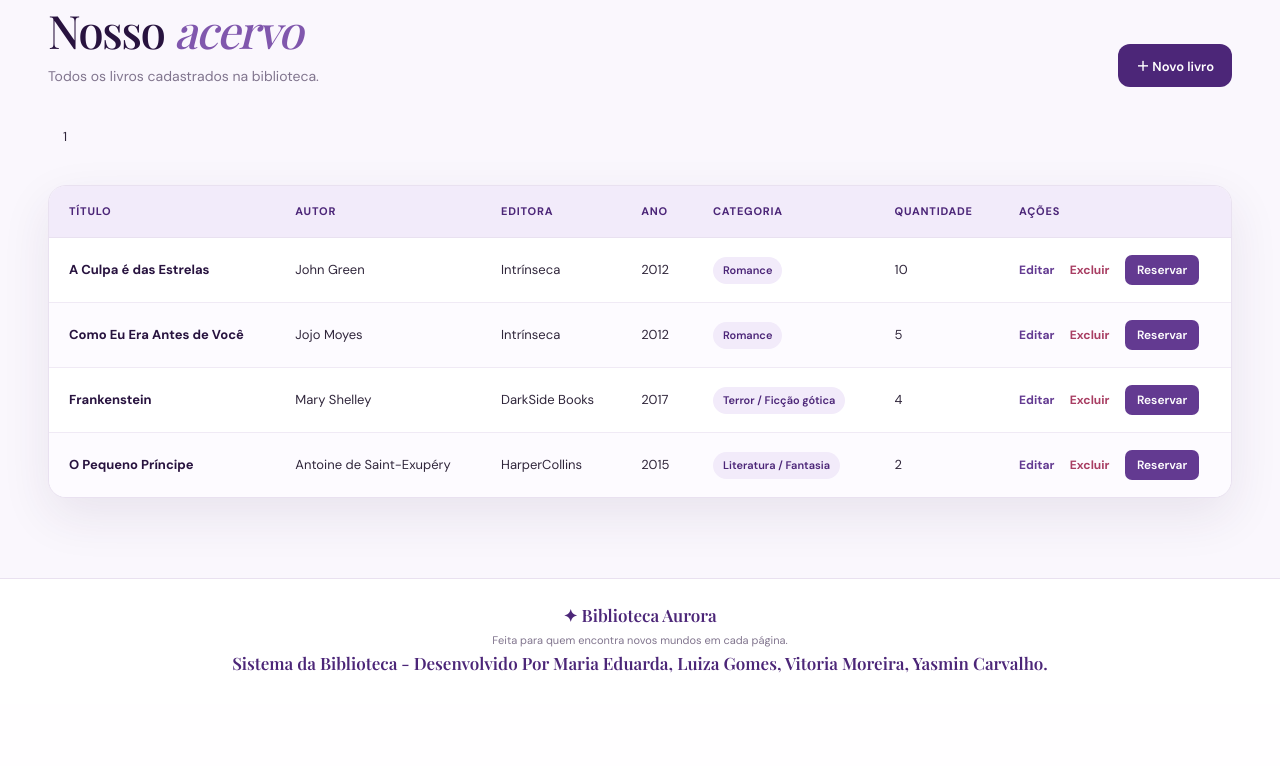
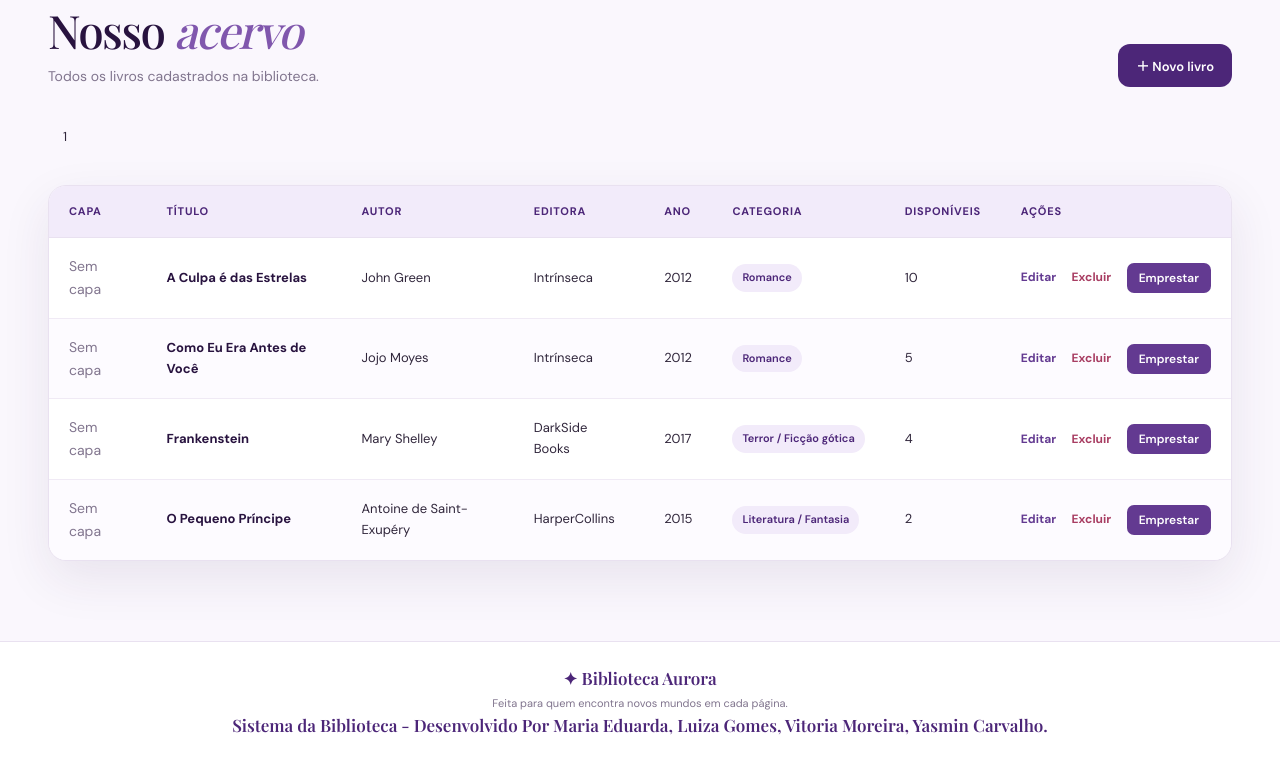
Before and after one commit to mariaeduarda574/Projetofinal_bibliotecaphp, a PHP site: page /livros/listar.php in a window 1280 px wide. Shown: the part 160-926 px from the top of the page. Before the commit the page ends 833 px from the top, so only its background shows below. Run offline with PHP 8.4, Linux system fonts and the light colour scheme; a user stored in the database is signed in; data comes from the database, SQL or seed files in the repository; some web fonts are replaced.

Commit message:
atualização sistema

```diff
--- a/livros/editar.php
+++ b/livros/editar.php
@@ -1,4 +1,6 @@
 <?php
+require_once __DIR__ . '/../verifica_admin.php';
+
 require __DIR__ . '/verifica_login.php';
 require __DIR__ . '/../conexao.php';
 
--- a/livros/excluir.php
+++ b/livros/excluir.php
@@ -1,5 +1,5 @@
-
 <?php
+require_once __DIR__ . '/../verifica_admin.php';
 require __DIR__ . '/verifica_login.php';
 require __DIR__ . '/../conexao.php';
 
--- a/livros/listar.php
+++ b/livros/listar.php
@@ -1,16 +1,20 @@
+
 <?php
 require __DIR__ . '/verifica_login.php';
 require __DIR__ . '/../conexao.php';
 
 $titulo_pagina = 'Acervo';
 
+$sql = "SELECT * FROM livros ORDER BY titulo";
+$resultado = mysqli_query($conexao, $sql);
+
 require __DIR__ . '/../cabecalho.php';
 
-$sql = "SELECT * FROM livros ORDER BY titulo";
-$resultado = mysqli_query($conexao, $sql);
+$isAdmin = isset($_SESSION['tipo']) && $_SESSION['tipo'] === 'admin';
 ?>
 
 <main class="content-main">
+
     <div class="page-heading">
         <div>
             <span class="eyebrow">CATÁLOGO</span>
@@ -24,16 +28,16 @@ $resultado = mysqli_query($conexao, $sql);
             </p>
         </div>
 
+        <?php if ($isAdmin) { ?>
             <a class="button button-primary" href="cadastrar.php">
                 ＋ Novo livro
             </a>
+        <?php } ?>
     </div>
 
     <?php if (isset($_SESSION['mensagem'])) { ?>
 
-        <?php
-        $tipo_mensagem = $_SESSION['tipo_mensagem'] ?? 'success';
-        ?>
+        <?php $tipo_mensagem = $_SESSION['tipo_mensagem'] ?? 'success'; ?>
 
         <p class="alert alert-<?php echo htmlspecialchars($tipo_mensagem); ?>">
             <?php echo htmlspecialchars($_SESSION['mensagem']); ?>
@@ -51,24 +55,42 @@ $resultado = mysqli_query($conexao, $sql);
         <table>
             <thead>
                 <tr>
+                    <th>Capa</th>
                     <th>Título</th>
                     <th>Autor</th>
                     <th>Editora</th>
                     <th>Ano</th>
                     <th>Categoria</th>
-                    <th>Quantidade</th>
+                    <th>Disponíveis</th>
                     <th>Ações</th>
                 </tr>
             </thead>
 
             <tbody>
 
+                <?php if ($resultado && mysqli_num_rows($resultado) > 0) { ?>
+
+                    <?php while ($livro = mysqli_fetch_assoc($resultado)) { ?>
+
+                        <tr>
+
+                            <td>
                                 <?php
-                if ($resultado && mysqli_num_rows($resultado) > 0) {
-                    while ($livro = mysqli_fetch_assoc($resultado)) {
+                                $imagem = $livro['imagem'] ?? '';
+                                $caminhoImagem = __DIR__ . '/../img/livros/' . basename($imagem);
                                 ?>
 
-                        <tr>
+                                <?php if ($imagem !== '' && is_file($caminhoImagem)) { ?>
+                                    <img
+                                        src="../img/livros/<?php echo rawurlencode(basename($imagem)); ?>"
+                                        alt="Capa de <?php echo htmlspecialchars($livro['titulo']); ?>"
+                                        style="width:65px;height:90px;object-fit:cover;border-radius:6px;"
+                                    >
+                                <?php } else { ?>
+                                    <span class="muted">Sem capa</span>
+                                <?php } ?>
+                            </td>
+
                             <td class="book-title">
                                 <?php echo htmlspecialchars($livro['titulo']); ?>
                             </td>
@@ -82,44 +104,76 @@ $resultado = mysqli_query($conexao, $sql);
                             </td>
 
                             <td>
-                                <?php echo htmlspecialchars((string) $livro['ano_publicacao']); ?>
+                                <?php echo htmlspecialchars((string) ($livro['ano_publicacao'] ?? '')); ?>
                             </td>
 
                             <td>
                                 <span class="category-pill">
-                                    <?php echo htmlspecialchars($livro['categoria']); ?>
+                                    <?php echo htmlspecialchars($livro['categoria'] ?? ''); ?>
                                 </span>
                             </td>
 
                             <td>
-                                <?php echo (int) $livro['quantidade']; ?>
+                                <?php
+                                $disponiveis = (int) $livro['quantidade'];
+                                echo $disponiveis;
+                                ?>
+
+                                <?php if ($disponiveis <= 0) { ?>
+                                    <span class="muted">Indisponível</span>
+                                <?php } ?>
                             </td>
 
                             <td class="actions">
 
-                                <a href="editar.php?id=<?php echo $livro['id']; ?>" class="action-link">
+                                <?php if ($isAdmin) { ?>
+
+                                    <a href="editar.php?id=<?php echo (int) $livro['id']; ?>"
+                                       class="action-link">
                                         Editar
                                     </a>
 
-                                <a href="excluir.php?id=<?php echo $livro['id']; ?>" class="action-link action-delete">
+                                    <a href="excluir.php?id=<?php echo (int) $livro['id']; ?>"
+                                       class="action-link action-delete">
                                         Excluir
                                     </a>
 
-                                <form action="../reservas/criar.php" method="POST" class="form-reservar">
-                                    <input type="hidden" name="livro_id" value="<?php echo $livro['id']; ?>">
-                                    <button type="submit" class="btn-reservar">Reservar</button>
+                                <?php } ?>
+
+                                <?php if ($disponiveis > 0) { ?>
+
+                                    <form action="../reservas/criar.php"
+                                          method="POST"
+                                          class="form-reservar">
+
+                                        <input
+                                            type="hidden"
+                                            name="livro_id"
+                                            value="<?php echo (int) $livro['id']; ?>"
+                                        >
+
+                                        <button type="submit" class="btn-reservar">
+                                            Emprestar
+                                        </button>
+
                                     </form>
 
+                                <?php } else { ?>
+
+                                    <span class="muted">Sem exemplares</span>
+
+                                <?php } ?>
+
                             </td>
+
                         </tr>
 
-                        <?php
-                    }
-                } else {
-                    ?>
+                    <?php } ?>
+
+                <?php } else { ?>
 
                     <tr>
-                        <td colspan="7" class="empty-state">
+                        <td colspan="8" class="empty-state">
                             Ainda não há livros cadastrados.
                             Adicione o primeiro título ao acervo!
                         </td>
--- a/livros/verifica_login.php
+++ b/livros/verifica_login.php
@@ -1,7 +1,12 @@
+
 <?php
-if (session_status() !== PHP_SESSION_ACTIVE) { session_start(); }
+
+if (session_status() !== PHP_SESSION_ACTIVE) {
+    session_start();
+}
+
 if (!isset($_SESSION['usuario_id'])) {
-    header('Location: /projetofinal_bibliotecaphp/login.php');
+    header('Location: /Projetofinal_bibliotecaphp/login.php');
     exit;
 }
 ?>
```
Also changed, not shown: livros/cadastrar.php (+10 -0 lines), login.php (+16 -1 lines), verifica_admin.php (added, +37 -0 lines). Lines whose indentation alone changed are shown as unchanged.
